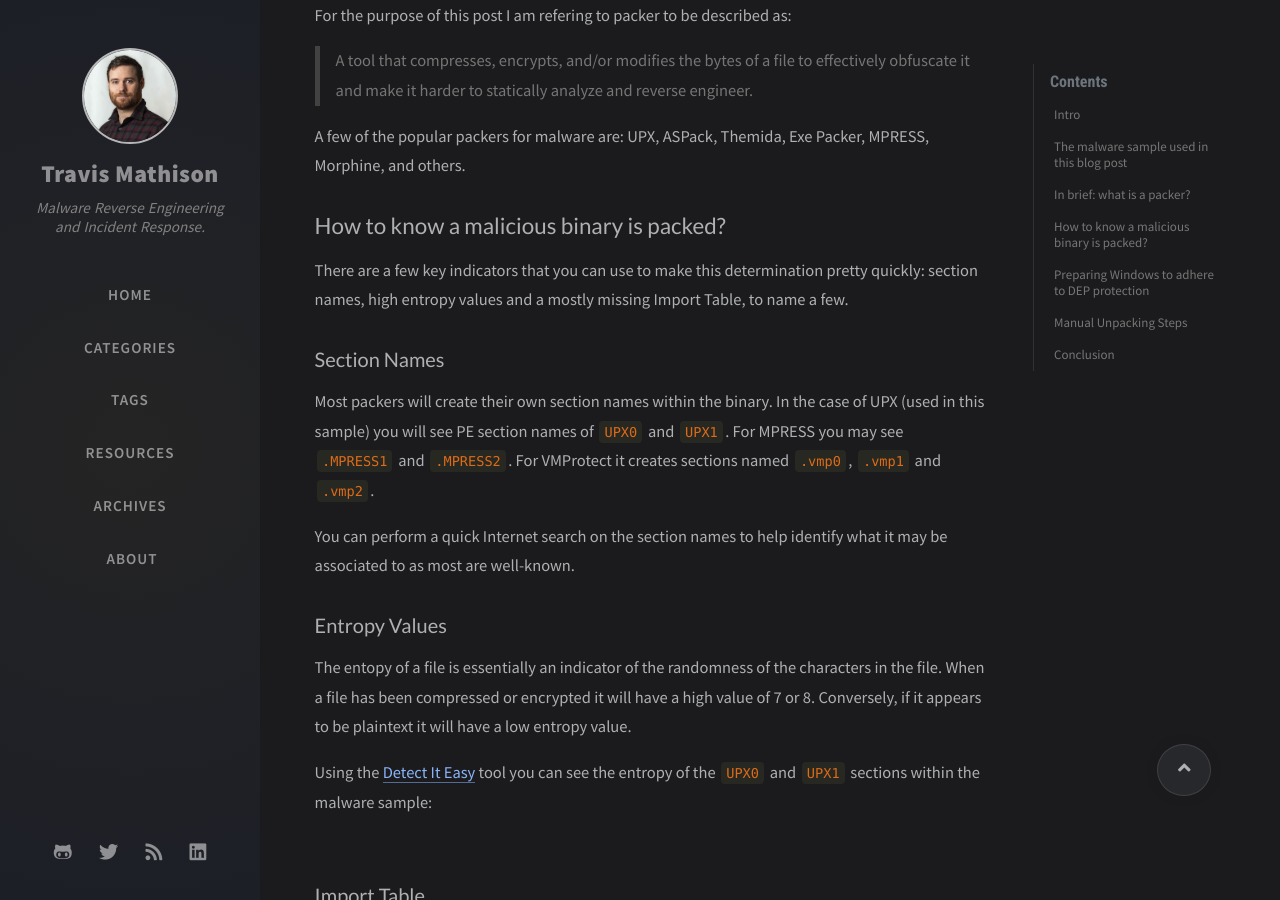
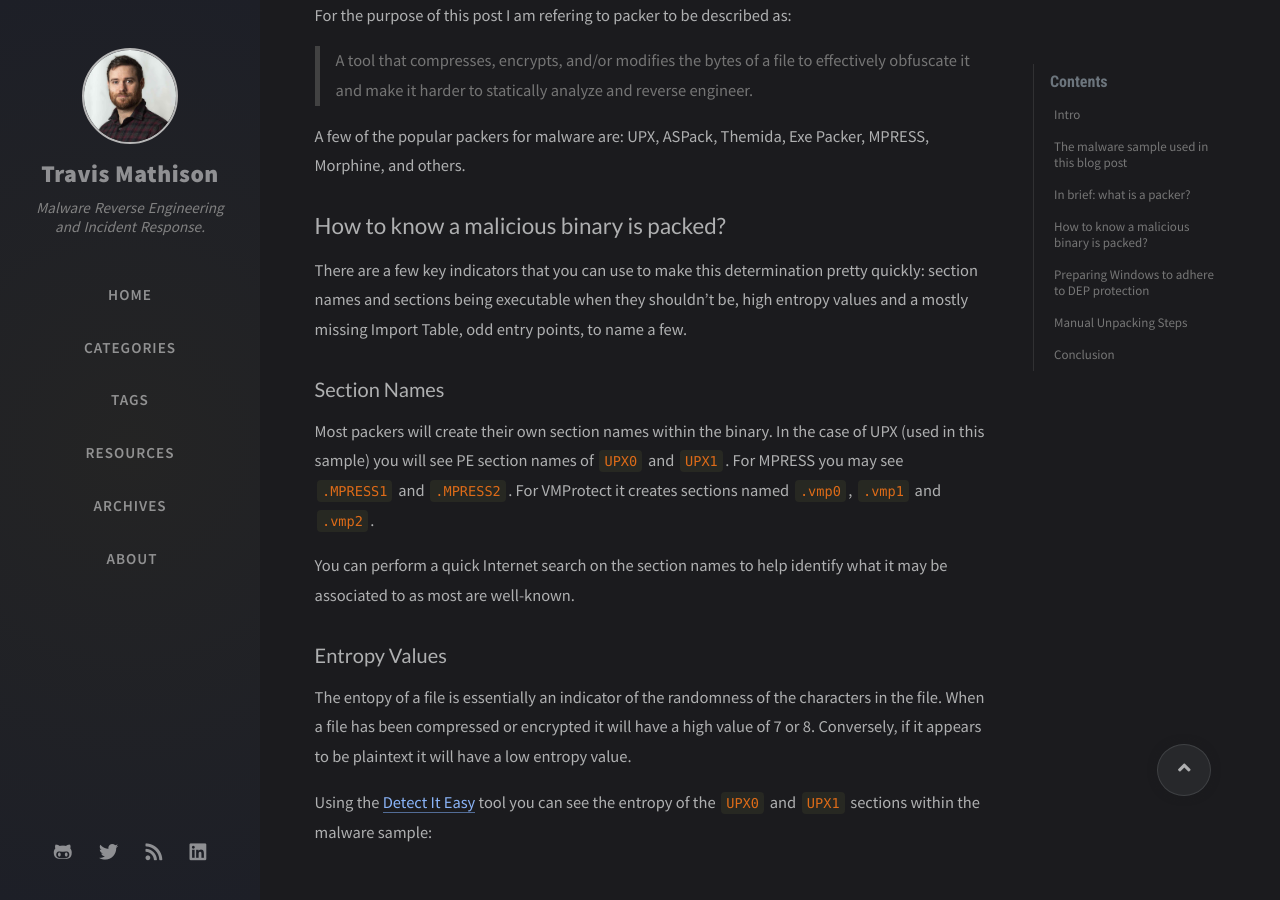
Before and after one commit to tdmathison/tdmathison.github.io, a Jekyll site: the page built from _posts/2020-11-23-Manually-unpacking-malware.md, in a window 1280 px wide and 900 px high, scrolled down 804 px. Built offline with Jekyll 4.4.1, drawn with Linux system fonts in a browser that asks for light colours; nearby versions of some CDN libraries; comment, search, counter and statistics services are not loaded.

Commit message:
text update

```diff
--- a/_posts/2020-11-23-Manually-unpacking-malware.md
+++ b/_posts/2020-11-23-Manually-unpacking-malware.md
@@ -24,7 +24,7 @@ For the purpose of this post I am refering to packer to be described as:
 A few of the popular packers for malware are: UPX, ASPack, Themida, Exe Packer, MPRESS, Morphine, and others.
 
 ## How to know a malicious binary is packed?
-There are a few key indicators that you can use to make this determination pretty quickly: section names, high entropy values and a mostly missing Import Table, to name a few.
+There are a few key indicators that you can use to make this determination pretty quickly: section names and sections being executable when they shouldn't be, high entropy values and a mostly missing Import Table, odd entry points, to name a few.
 
 ### Section Names
 Most packers will create their own section names within the binary.  In the case of UPX (used in this sample) you will see PE section names of `UPX0` and `UPX1`.  For MPRESS you may see `.MPRESS1` and `.MPRESS2`.  For VMProtect it creates sections named `.vmp0`, `.vmp1` and `.vmp2`.
```
